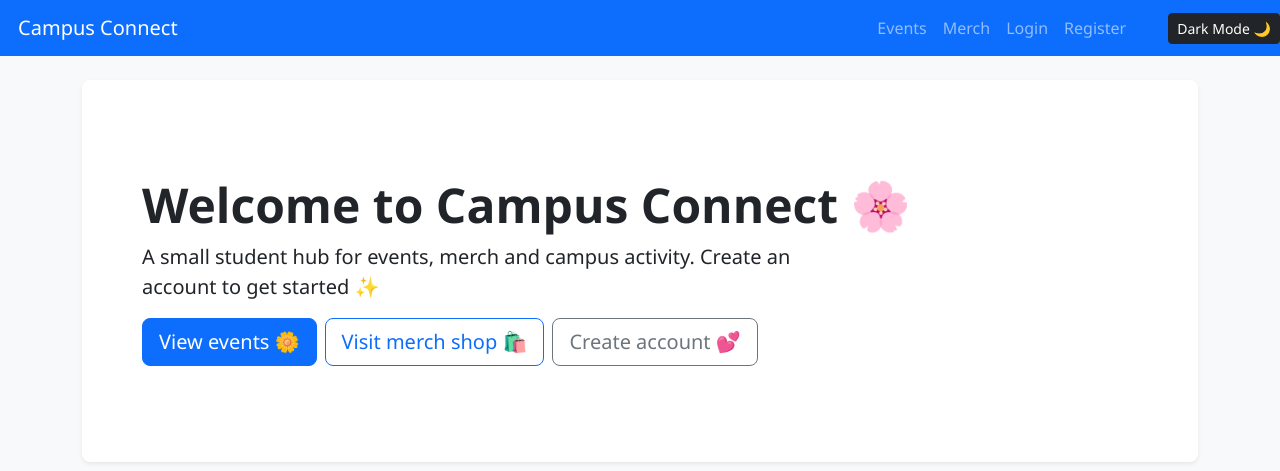
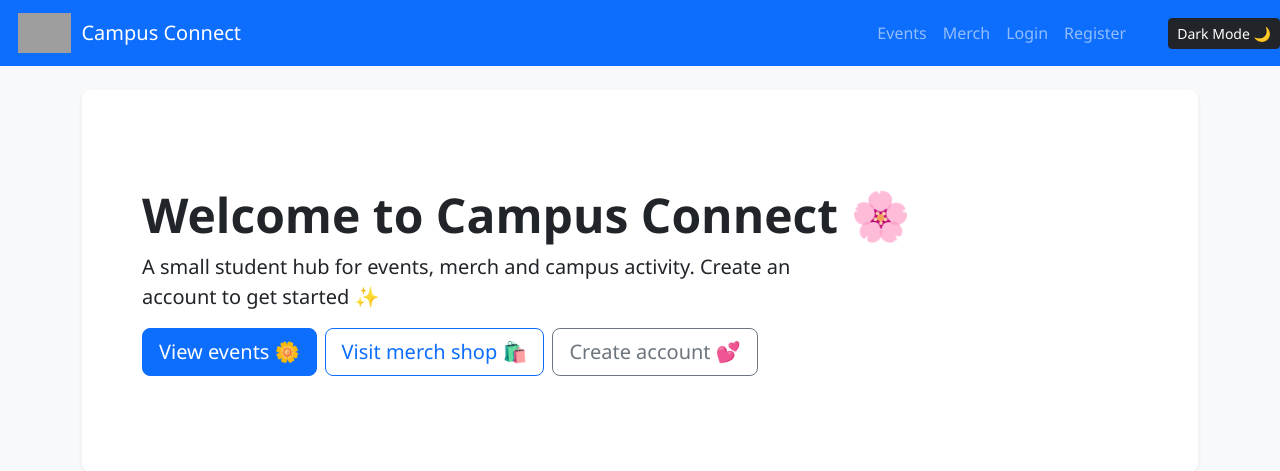
Before and after one commit to ehidnaa/Campus-Connect, a PHP site: page /index.php in a window 1280 px wide. Shown: the top 471 px of the page. Run offline with PHP 8.4, Linux system fonts and the light colour scheme; grey boxes are pictures that could not be loaded.

Commit message:
Update header.php
Added logo image

```diff
--- a/header.php
+++ b/header.php
@@ -34,7 +34,12 @@ $currentTheme = $_COOKIE['theme'] ?? 'light';
     <div class="container">
 
         <!-- 🎀 Logo / Home button -->
-        <a class="navbar-brand" href="index.php">Campus Connect</a>
+<a class="navbar-brand d-flex align-items-center" href="index.php">
+    <img src="images/logo-campus-connect.png"
+         alt="Campus Connect Logo"
+         style="height:40px; margin-right:10px;">
+    Campus Connect
+</a>
 
         <!-- 🌼 Mobile menu button -->
         <button class="navbar-toggler" type="button" data-bs-toggle="collapse" data-bs-target="#mainNavbar">
```
